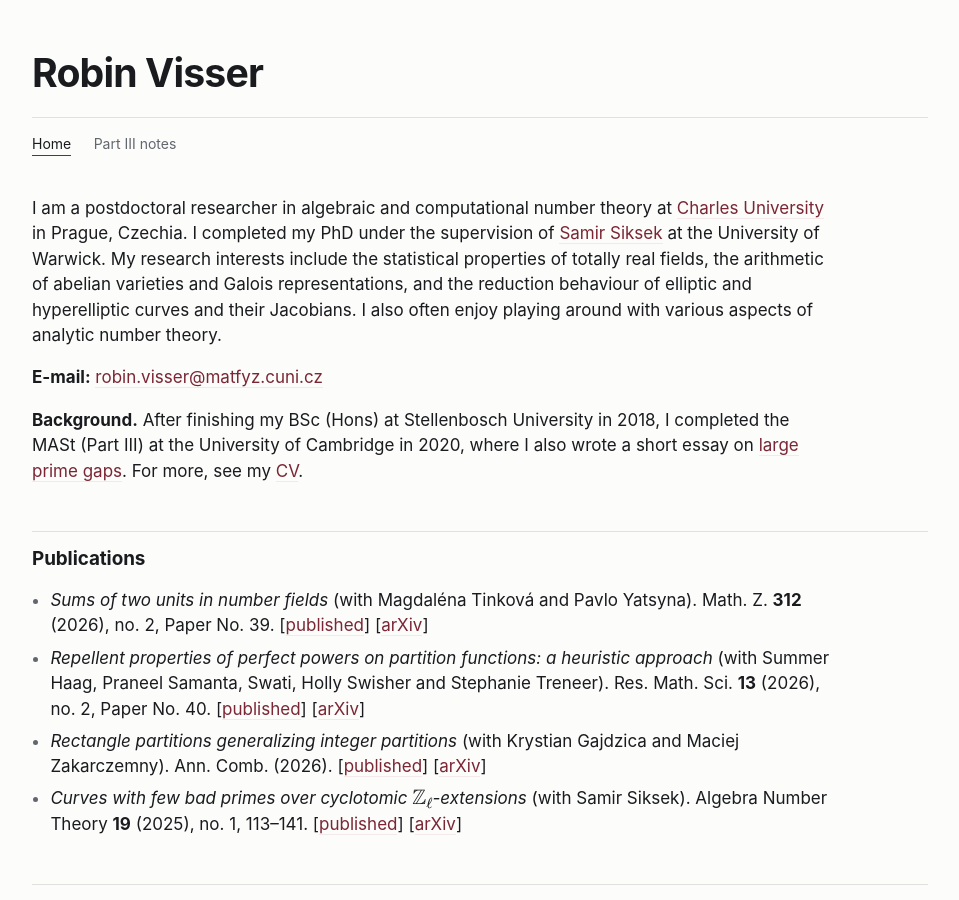
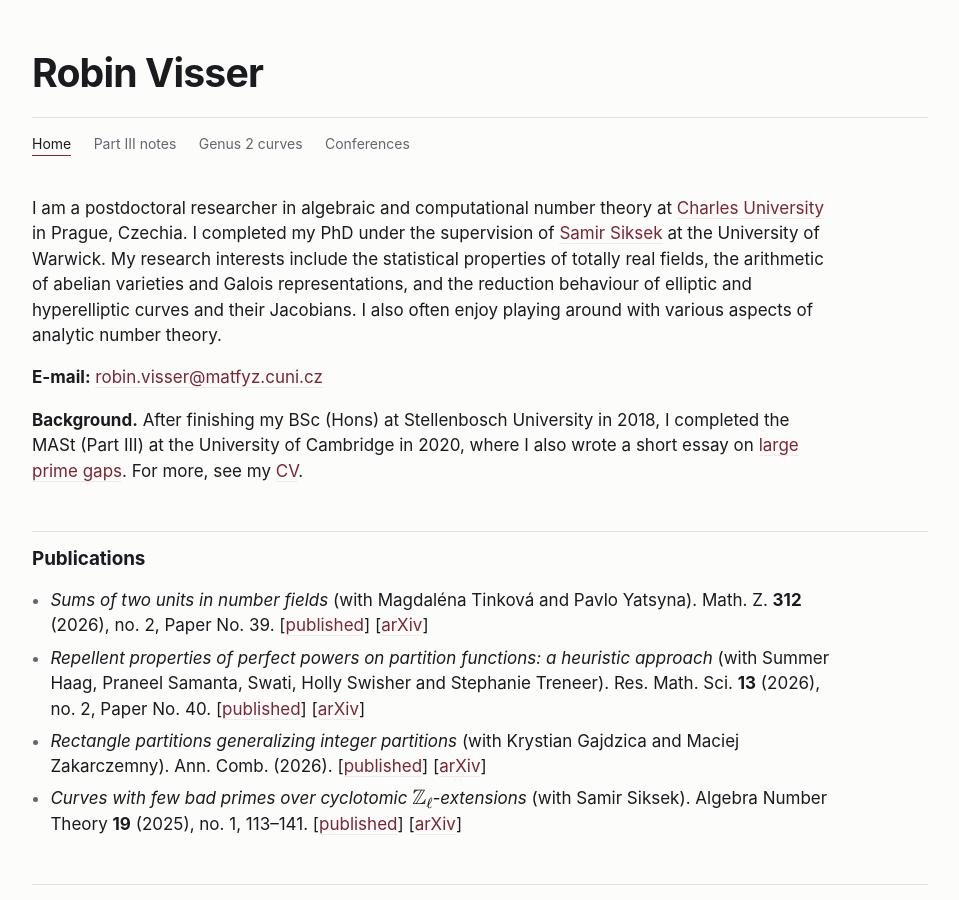
Before and after one commit to rvisser7/rvisser7.github.io, a Jekyll site: the page built from index.md, in a window 1280 px wide and 900 px high. Shown: the whole window, without its empty margins (160-1119 px from the left). Built offline with Jekyll 4.4.1, drawn with Linux system fonts in a browser that asks for light colours; some of the changed lines change nothing that is shown.

Commit message:
Uncomment Genus 2 curves and Conferences in config

```diff
--- a/_config.yml
+++ b/_config.yml
@@ -21,12 +21,12 @@ nav:
     url: /
   - title: Part III notes
     url: /partiii/
-  # - title: Genus 2 curves
-  #   url: /genus2/
+  - title: Genus 2 curves
+    url: /genus2/
   # - title: Papers I'm reading
   #   url: /papers/
-  # - title: Conferences
-  #   url: /conferences/
+  - title: Conferences
+    url: /conferences/
   # - title: Murmurations
   #   url: /murmurations/
   # - title: IMC training
```
